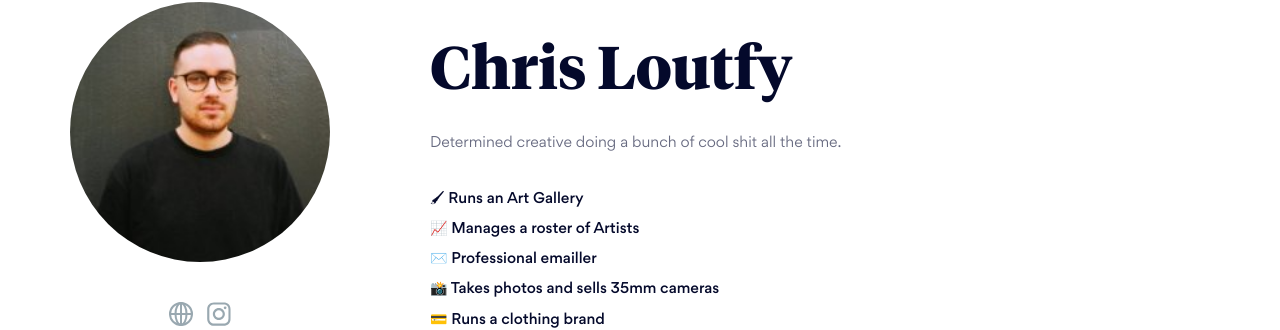
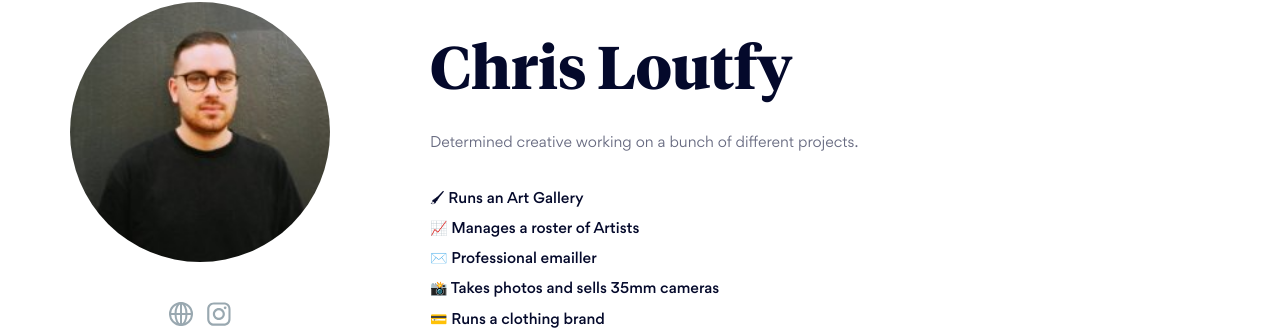
Before and after one commit to mattvernon/funemployed, a Jekyll site: the page built from _profiles/chris-loutfy.markdown, in a window 1280 px wide and 900 px high. Shown: the part 153-483 px from the top of the window. Built offline with Jekyll 4.4.1, drawn with Linux system fonts in a browser that asks for light colours.

Commit message:
Updated Chris Loutfy

```diff
--- a/_profiles/chris-loutfy.markdown
+++ b/_profiles/chris-loutfy.markdown
@@ -14,7 +14,7 @@ tags:
 - projects
 - side-project
 - artists
-Blurb: Determined creative doing a bunch of cool shit all the time.
+Blurb: Determined creative working on a bunch of different projects.
 Achievements:
 - "\U0001F58C Runs an Art Gallery"
 - "\U0001F4C8 Manages a roster of Artists"
```
